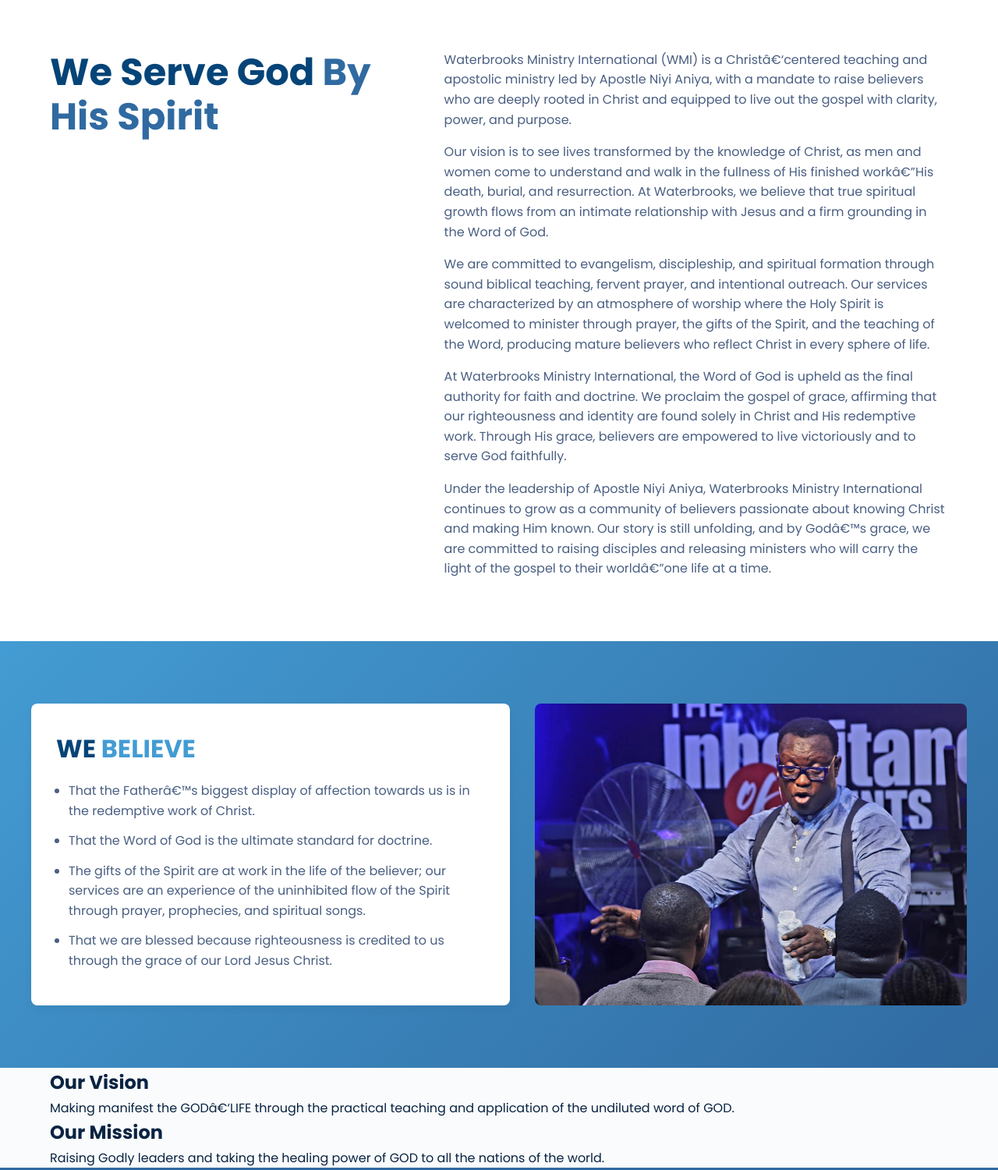
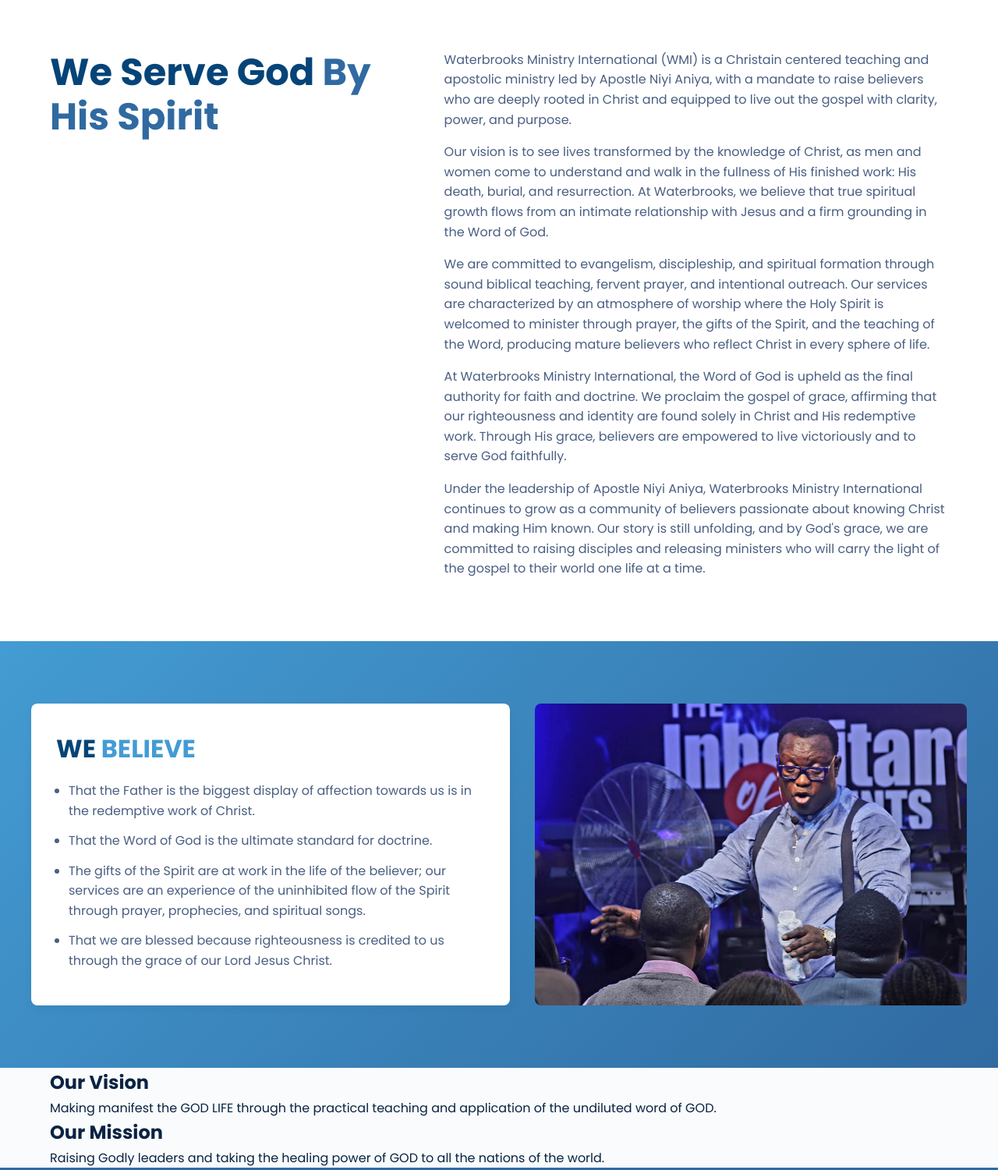
Before and after one commit to Ayogram/waterbrooks, a website: page about.html in a window 1280 px wide. Shown: the part 365-1865 px from the top of the page at 78% size. Drawn offline with Linux system fonts and the light colour scheme.

Commit message:
Update about page

```diff
--- a/about.html
+++ b/about.html
@@ -68,13 +68,13 @@
         </div>
         <div class="service-text">
           <p>
-            Waterbrooks Ministry International (WMI) is a Christâ€‘centered teaching and apostolic
+            Waterbrooks Ministry International (WMI) is a Christain centered teaching and apostolic
             ministry led by Apostle Niyi Aniya, with a mandate to raise believers who are deeply
             rooted in Christ and equipped to live out the gospel with clarity, power, and purpose.
           </p>
           <p>
             Our vision is to see lives transformed by the knowledge of Christ, as men and women
-            come to understand and walk in the fullness of His finished workâ€”His death, burial,
+            come to understand and walk in the fullness of His finished work: His death, burial,
             and resurrection. At Waterbrooks, we believe that true spiritual growth flows from an
             intimate relationship with Jesus and a firm grounding in the Word of God.
           </p>
@@ -94,9 +94,9 @@
           <p>
             Under the leadership of Apostle Niyi Aniya, Waterbrooks Ministry International
             continues to grow as a community of believers passionate about knowing Christ and
-            making Him known. Our story is still unfolding, and by Godâ€™s grace, we are committed
+            making Him known. Our story is still unfolding, and by God's grace, we are committed
             to raising disciples and releasing ministers who will carry the light of the gospel to
-            their worldâ€”one life at a time.
+            their world one life at a time.
           </p>
         </div>
       </div>
@@ -113,7 +113,7 @@
           </h2>
           <ul class="belief-list">
             <li>
-              That the Fatherâ€™s biggest display of affection towards us is in the redemptive
+              That the Father is the biggest display of affection towards us is in the redemptive
               work of Christ.
             </li>
             <li>That the Word of God is the ultimate standard for doctrine.</li>
@@ -143,7 +143,7 @@
         <div class="mission-vision-item">
           <h2 class="section-title">Our Vision</h2>
           <p class="section-text">
-            Making manifest the GODâ€‘LIFE through the practical teaching and application of the
+            Making manifest the GOD LIFE through the practical teaching and application of the
             undiluted word of GOD.
           </p>
         </div>
@@ -167,10 +167,10 @@
           <h2 class="section-title">Our Lead Pastor</h2>
           <p class="section-text">
             Apostle Niyi Aniya is the founder and senior pastor of Waterbrooks Ministry International,
-            a Lagosâ€‘based Christian ministry committed to raising spiritually sound and purposeâ€‘driven
+            a Lagos based Christian ministry committed to raising spiritually sound and purposeâ€‘driven
             believers. Known for his passion for discipleship and youth empowerment, he teaches with
             a strong emphasis on spiritual growth, leadership, and practical Christian living. Through
-            his ministry, he continues to inspire lives to reflect the Godâ€‘life and impact their
+            his ministry, he continues to inspire lives to reflect the Gods' life and impact their
             communities positively.
           </p>
           <a href="#" id="openPastorModal" class="btn btn-primary">Read more</a>
```
